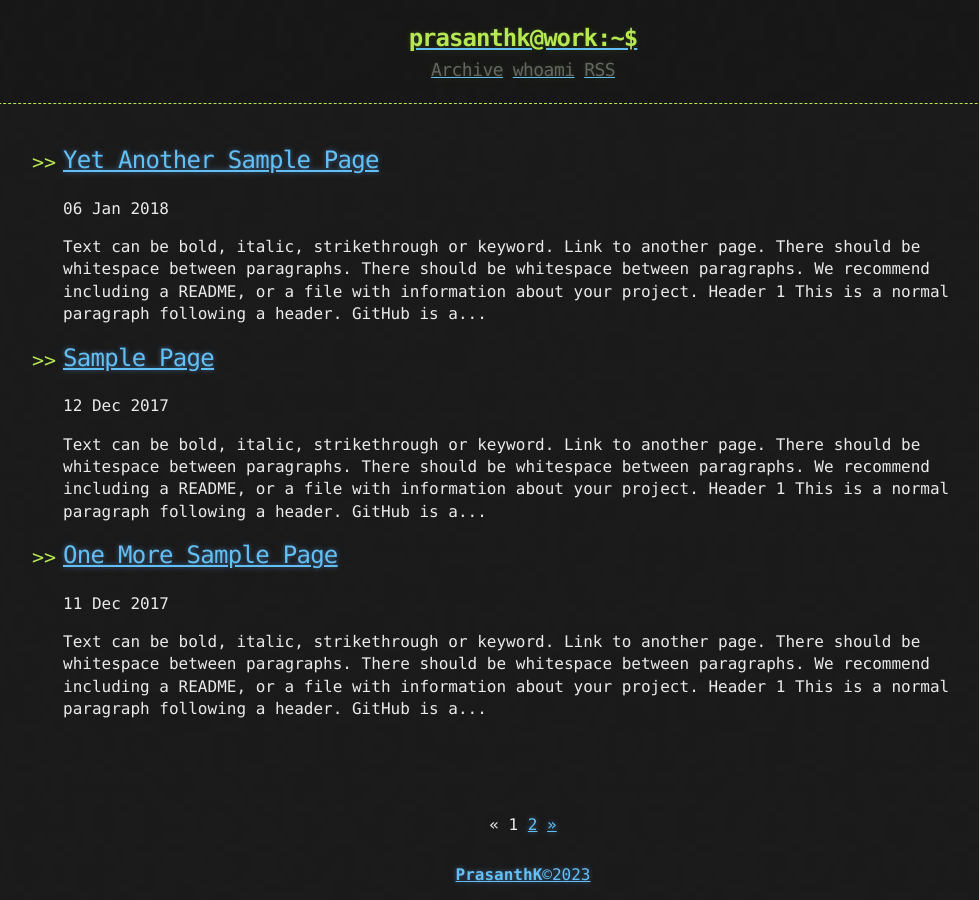
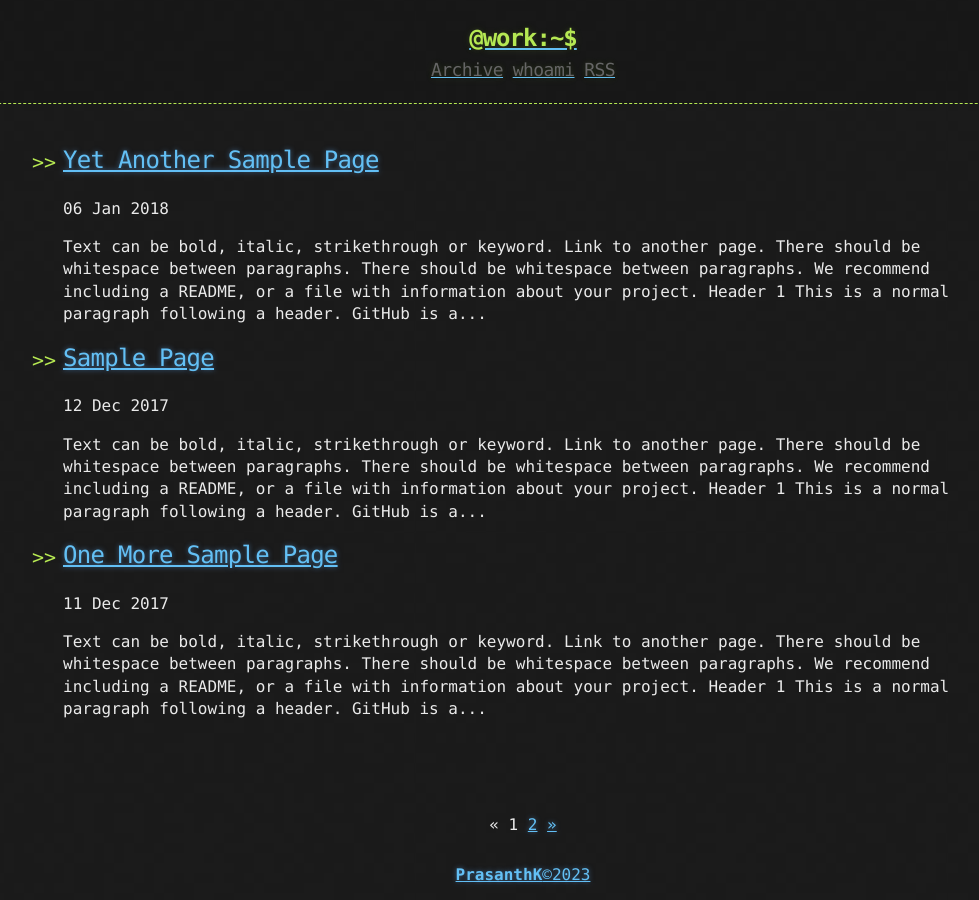
Before and after one commit to prasanthkc41m/prasanthkc41m.github.io, a Jekyll site: the page built from index.html, in a window 1280 px wide. Shown: the whole page, without its empty margins (117-1096 px from the left). Built offline with Jekyll 4.4.1, drawn with Linux system fonts in a browser that asks for light colours; the list of posts is cut into pages by our own code.

Commit message:
Update header.html

```diff
--- a/_includes/header.html
+++ b/_includes/header.html
@@ -1,7 +1,7 @@
 <header>
   <div>
     <a href="{{ "/" | prepend: site.baseurl | replace: '//', '/' }}">
-    {% assign owner_first_name = site.owner | split: " " %}
+    {% assign owner_first_name = title | split: " " %}
     <h1>{{ owner_first_name[0] | downcase }}@work:~$</h1>
     </a>
     <div class="header-links">
```
